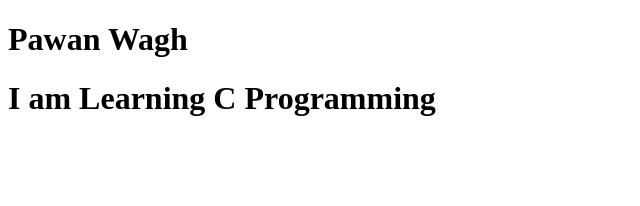
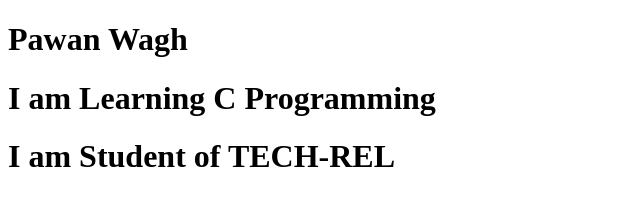
Before and after one commit to PawanWagh-EDU/I-Learn-JS, a plain HTML site: page index.html in a window 1280 px wide. Shown: the whole page, without its empty margins (0-640 px from the left). Drawn offline with Linux system fonts and the light colour scheme.

Commit message:
First JS

```diff
--- a/index.html
+++ b/index.html
@@ -8,5 +8,7 @@
 <body>
     <h1>Pawan Wagh</h1>
     <h1>I am Learning C Programming</h1>
+    <h1>I am Student of TECH-REL</h1>
+
 </body>
 </html>
```
